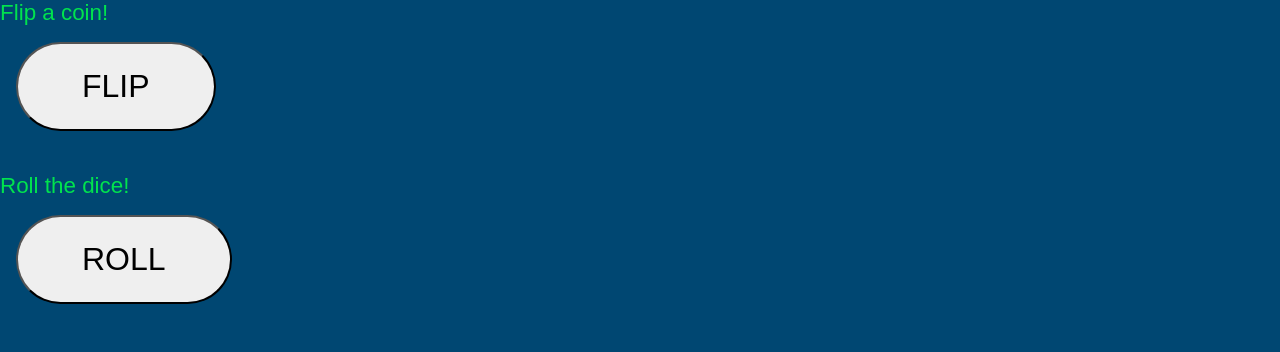
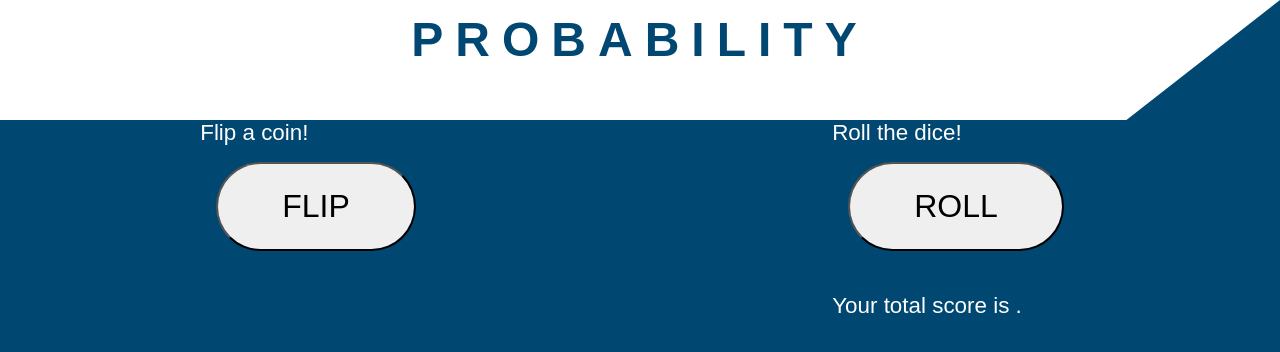
Before and after one commit to bgallo73/ap-app, a plain HTML site: page index.html in a window 1280 px wide. Drawn offline with Linux system fonts and the light colour scheme.

Commit message:
starting with score

```diff
--- a/app.js
+++ b/app.js
@@ -19,4 +19,10 @@ document.getElementById("roll-dice").onclick = function diceRoll() {
     document.getElementById("die-1-img").src = "img/dice-" + die1 + ".png"
     document.getElementById("die-2-img").src = "img/dice-" + die2 + ".png"
     document.getElementById("dice-result-p").classList.remove("hidden")
-}
+    let score = 0;
+    switch (die1 = die2){
+        case 0:
+            true;
+            score += 1;
+    }
+    }
--- a/index.html
+++ b/index.html
@@ -8,6 +8,9 @@
     <link rel="stylesheet" href="style.css">
 </head>
 <body>
+    <div class = "wrapper">
+        <h1 class = "banner">Probability</h1>
+    <div class = "content">
         <div class = "coin-flip">
             <div class = "coin-message">
                 <p>Flip a coin!</p>
@@ -16,7 +19,6 @@
             <div class = "coin-results">
                 <p id = "coin-result-p" class = "hidden">The coin landed on <span id = "coin-result"> </span></p>
                 <img id = "coin-image"> </img>
-        </div>
             </div>
             </div>
         <div class = "dice roll">
@@ -28,6 +30,11 @@
                 <p id = "dice-result-p" class = "hidden">You rolled a <span id = "die-1-result"> </span> and a <span id = "die-2-result"></span></p>
                 <img id = "die-1-img"> </img>
                 <img id = "die-2-img"> </img>
+            <div class = "total-score">
+                <p id = "score-message">Your total score is <span id = "dice-score"></span>.</p>
+            </div>
+            </div>
+        </div>
     </div>
 </div>
 </body>
--- a/style.css
+++ b/style.css
@@ -1,5 +1,5 @@
 html{
-    color: #00E34E;
+    color: white;
     font-family: 'Karla', sans-serif;
 }
 
@@ -8,6 +8,34 @@ html{
     margin: 0;
     padding: 0;
 }
+
+.content {
+    display: flex;
+    justify-content: space-around;
+	flex-wrap: nowrap;
+    flex-direction: row;
+}
+
+.banner {
+    text-align: center;
+    margin: 0 auto;
+    padding-top: 0.75rem;
+    color: #004772;
+    background-color: white;
+    height: 15vh;
+    font-size: 6vh;
+    text-transform: uppercase;
+    letter-spacing: .75rem;
+    -webkit-clip-path: polygon(
+      50% 0%,
+      100% 25%,
+      100% 75%,
+      50% 100%,
+      0% 75%,
+      0% 25%
+    );
+    clip-path: polygon(0 0, 100% 0%, 88% 100%, 0% 100%);
+  }
 
 body{
     background-color: #004772;
```
Lines whose indentation alone changed are shown as unchanged.
